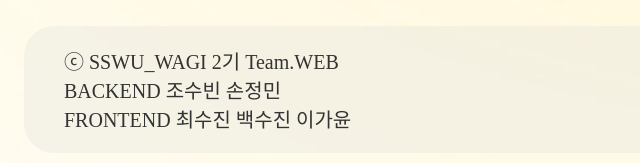
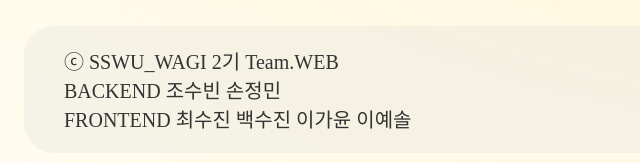
Before and after one commit to s0obang/busket, a Django app: page /buket/ in a window 1280 px wide; the page is wider, and only the part inside the window is pictured. Shown: the part 3846-4009 px from the top of that part, without its empty margins (0-640 px from the left). Run offline with Django 5.2, Linux system fonts and the light colour scheme; some web fonts are replaced.

Commit message:
1차 병합 수정 최종

```diff
--- a/templates/base.html
+++ b/templates/base.html
@@ -32,7 +32,7 @@
             <footer class="main-footer">
                 <div class="inner">
                     <p>ⓒ SSWU_WAGI 2기 Team.WEB</p>
-                    <p class="member">BACKEND 조수빈 손정민 <br /> FRONTEND 최수진 백수진 이가윤</p>
+                    <p class="member">BACKEND 조수빈 손정민 <br /> FRONTEND 최수진 백수진 이가윤 이예솔</p>
                 </div>
             </footer>
 
```
